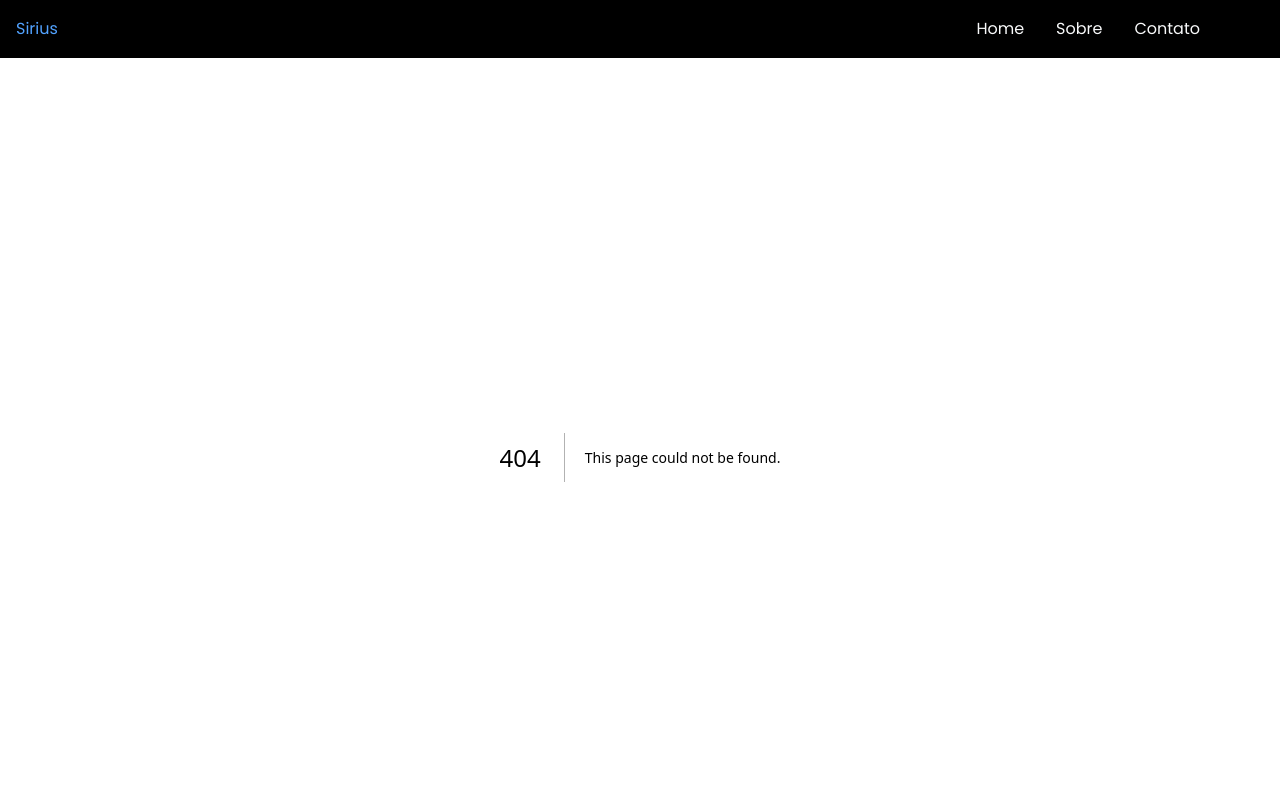
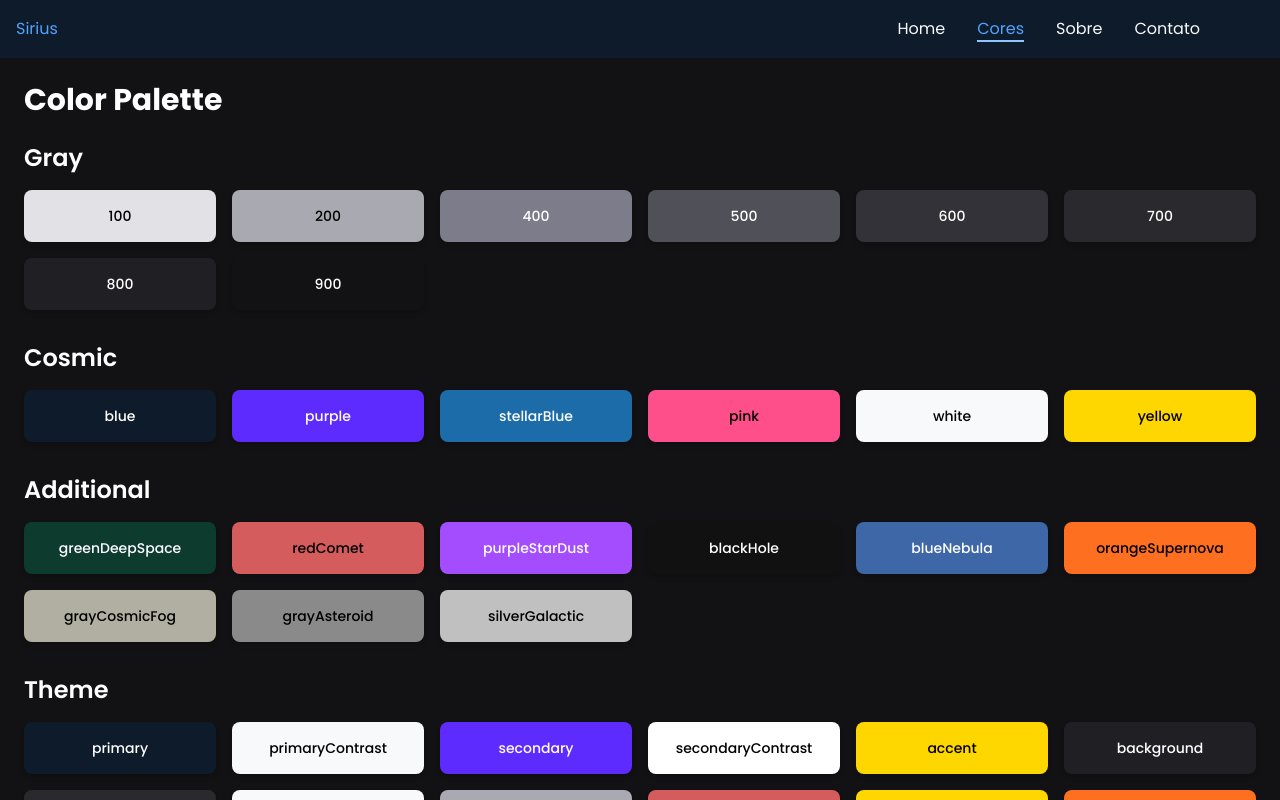
Before and after one commit to Italosm/sirius, a Next.js app: page /colors in a window 1280 px wide. Before the commit this address had no page. Shown: the top 800 px of the page. Built offline with nearby package versions, Linux system fonts and the light colour scheme.

Commit message:
feat: colors page

```diff
--- /dev/null
+++ b/src/app/colors/page.tsx
@@ -0,0 +1,97 @@
+const colors = {
+  gray: {
+    100: '#e1e1e6',
+    200: '#a9a9b2',
+    400: '#7c7c8a',
+    500: '#505059',
+    600: '#323238',
+    700: '#29292e',
+    800: '#202024',
+    900: '#121214',
+  },
+
+  cosmic: {
+    blue: '#0d1b2a',
+    purple: '#5e2bff',
+    stellarBlue: '#1b6ca8',
+    pink: '#ff4f8b',
+    white: '#f8f9fa',
+    yellow: '#ffd700',
+  },
+
+  additional: {
+    greenDeepSpace: '#0d3b2e',
+    redComet: '#d55c5c',
+    purpleStarDust: '#a34dff',
+    blackHole: '#111111',
+    blueNebula: '#3d67a6',
+    orangeSupernova: '#ff6f20',
+    grayCosmicFog: '#b1afa1',
+    grayAsteroid: '#8a8a8a',
+    silverGalactic: '#c0c0c0',
+  },
+
+  theme: {
+    primary: '#0d1b2a',
+    primaryContrast: '#f8f9fa',
+    secondary: '#5e2bff',
+    secondaryContrast: '#ffffff',
+    accent: '#ffd700',
+    background: '#202024',
+    paper: '#29292e',
+    text: '#f8f9fa',
+    textMuted: '#a9a9b2',
+    textError: '#d55c5c',
+    buttonPrimary: '#ffd700',
+    buttonPrimaryHover: '#ff6f20',
+    buttonSecondary: '#5e2bff',
+    buttonSecondaryHover: '#3d67a6',
+    success: '#0d3b2e',
+    warning: '#ff6f20',
+    error: '#d55c5c',
+    border: '#8a8a8a',
+    overlay: 'rgba(0, 0, 0, 0.5)',
+  },
+};
+
+function getTextColor(hex: string) {
+  // Converte a cor hex para RGB
+  const r = parseInt(hex.slice(1, 3), 16);
+  const g = parseInt(hex.slice(3, 5), 16);
+  const b = parseInt(hex.slice(5, 7), 16);
+
+  // Calcula a luminância relativa
+  const luminance = (0.299 * r + 0.587 * g + 0.114 * b) / 255;
+
+  // Define a cor do texto com base na luminância
+  return luminance > 0.5 ? '#000' : '#fff';
+}
+
+export default function ColorsPage() {
+  return (
+    <div className="min-h-screen bg-gray-900 p-6 text-white">
+      <h1 className="mb-6 text-3xl font-bold">Color Palette</h1>
+      {Object.entries(colors).map(([category, shades]) => (
+        <div key={category} className="mb-8">
+          <h2 className="mb-4 text-2xl font-semibold capitalize">{category}</h2>
+          <div className="grid grid-cols-2 gap-4 md:grid-cols-4 lg:grid-cols-6">
+            {Object.entries(shades).map(([name, hex]) => (
+              <div
+                key={name}
+                className="rounded-lg p-4 shadow-md"
+                style={{ backgroundColor: hex }}
+              >
+                <p
+                  className="text-center text-sm font-medium"
+                  style={{ color: getTextColor(hex) }}
+                >
+                  {name}
+                </p>
+              </div>
+            ))}
+          </div>
+        </div>
+      ))}
+    </div>
+  );
+}
--- a/src/app/globals.css
+++ b/src/app/globals.css
@@ -1,41 +1,83 @@
 @import 'tailwindcss';
 
 :root {
-  /* Cores principais */
-  --color-primary: #0d1b2a; /* Azul Cósmico */
-  --color-primary-contrast: #f8f9fa; /* Branco Celestial */
-  --color-secondary: #5e2bff; /* Roxo Nebuloso */
-  --color-secondary-contrast: #ffffff; /* Branco */
-  --color-accent: #ffd700; /* Amarelo Solar */
+  --background: #ffffff;
+  --foreground: #171717;
+}
+
+@theme {
+  --color-white: #ffffff;
+  --color-black: #000;
+
+  --color-gray-100: #e1e1e6;
+  --color-gray-200: #a9a9b2;
+  --color-gray-400: #7c7c8a;
+  --color-gray-500: #505059;
+  --color-gray-600: #323238;
+  --color-gray-700: #29292e;
+  --color-gray-800: #202024;
+  --color-gray-900: #121214;
+
+  /* Cores inspiradas na Via Láctea */
+  --color-blue-cosmic: #0d1b2a; /* Azul Cósmico */
+  --color-purple-nebula: #5e2bff; /* Roxo Nebuloso */
+  --color-blue-stellar: #1b6ca8; /* Azul Estelar */
+  --color-pink-galactic: #ff4f8b; /* Rosa Galáctico */
+  --color-white-celestial: #f8f9fa; /* Branco Celestial */
+  --color-yellow-solar: #ffd700; /* Amarelo Solar */
+
+  /* Cores adicionais */
+  --color-green-deep-space: #0d3b2e; /* Verde Profundo do Espaço */
+  --color-red-comet: #d55c5c; /* Vermelho de Cometa */
+  --color-purple-star-dust: #a34dff; /* Pó de Estrela */
+  --color-black-hole: #111111; /* Preto de Buraco Negro */
+  --color-blue-nebula: #3d67a6; /* Azul Nebuloso */
+  --color-orange-supernova: #ff6f20; /* Laranja Supernova */
+  --color-gray-cosmic-fog: #b1afa1; /* Névoa Cósmica */
+  --color-gray-asteroid: #8a8a8a; /* Cinza de Asteroide */
+  --color-silver-galactic: #c0c0c0; /* Prata Galáctica */
+
+  /* Cores temáticas */
+  --color-primary: var(--color-blue-cosmic);
+  --color-primary-contrast: var(--color-white-celestial);
+  --color-secondary: var(--color-purple-nebula);
+  --color-secondary-contrast: var(--color-white);
+  --color-accent: var(--color-yellow-solar);
 
   /* Cores de fundo */
-  --color-background: #202024; /* Fundo escuro (Gray 800) */
-  --color-paper: #29292e; /* Cor de fundo de papel */
+  --color-background: var(--color-gray-800);
+  --color-paper: var(--color-gray-700);
 
   /* Cores de texto */
-  --color-text: #f8f9fa; /* Branco Celestial */
-  --color-text-muted: #a9a9b2; /* Gray 200 (Texto mais suave) */
-  --color-text-error: #d55c5c; /* Vermelho de Cometa para erro */
+  --color-text: var(--color-white-celestial);
+  --color-text-muted: var(--color-gray-200);
+  --color-text-error: var(--color-red-comet);
 
   /* Cores para botões e interações */
-  --color-button-primary: #ffd700; /* Amarelo Solar */
-  --color-button-primary-hover: #ff6f20; /* Laranja Supernova */
-  --color-button-secondary: #5e2bff; /* Roxo Nebuloso */
-  --color-button-secondary-hover: #3d67a6; /* Azul Nebuloso */
+  --color-button-primary: var(--color-yellow-solar);
+  --color-button-primary-hover: var(--color-orange-supernova);
+  --color-button-secondary: var(--color-purple-nebula);
+  --color-button-secondary-hover: var(--color-blue-nebula);
 
   /* Cores de estado e destaque */
-  --color-success: #0d3b2e; /* Verde Profundo do Espaço */
-  --color-warning: #ff6f20; /* Laranja Supernova */
-  --color-error: #d55c5c; /* Vermelho de Cometa */
+  --color-success: var(--color-green-deep-space);
+  --color-warning: var(--color-orange-supernova);
+  --color-error: var(--color-red-comet);
 
   /* Outras cores */
-  --color-border: #8a8a8a; /* Cinza de Asteroide */
+  --color-border: var(--color-gray-asteroid);
   --color-overlay: rgba(0, 0, 0, 0.5); /* Sobreposição escura */
 }
 
+@media (prefers-color-scheme: dark) {
+  :root {
+    --background: #0a0a0a;
+    --foreground: #ededed;
+  }
+}
+
 body {
-  background-color: var(--color-background);
-  color: var(--color-text);
+  background-color: var(--background);
   font-family: Arial, Helvetica, sans-serif;
   margin: 0;
   padding: 0;
@@ -43,7 +85,6 @@ body {
 }
 
 header {
-  background-color: var(--color-primary);
   color: var(--color-primary-contrast);
   text-align: center;
 }
--- a/src/app/page.tsx
+++ b/src/app/page.tsx
@@ -1,3 +1,3 @@
 export default function Home() {
-  return <div>Home</div>;
+  return <div className="text-gray-cosmic-fog">Home</div>;
 }
--- a/src/components/Navbar/index.tsx
+++ b/src/components/Navbar/index.tsx
@@ -11,6 +11,10 @@ export function Navbar() {
     {
       url: '/',
       label: 'Home',
+    },
+    {
+      url: '/colors',
+      label: 'Cores',
     },
     {
       url: '/about',
@@ -50,7 +54,7 @@ export function Navbar() {
     <header>
       <nav
         ref={navRef}
-        className="flex justify-between bg-black p-4 no-underline"
+        className="bg-primary flex justify-between p-4 no-underline"
       >
         <div onClick={closeMenu}>
           <Link href="/" className="text-blue-400 hover:text-white">
--- a/tailwind.config.ts
+++ /dev/null
@@ -1,38 +0,0 @@
-import type { Config } from 'tailwindcss';
-
-const config: Config = {
-  content: [
-    './src/pages/**/*.{js,ts,jsx,tsx,mdx}',
-    './src/components/**/*.{js,ts,jsx,tsx,mdx}',
-    './src/app/**/*.{js,ts,jsx,tsx,mdx}',
-    './src/sanity/**/*.{js,ts,jsx,tsx,mdx}',
-  ],
-  theme: {
-    extend: {
-      colors: {
-        primary: 'var(--color-secondary)',
-        'primary-contrast': 'var(--color-primary-contrast)',
-        secondary: 'var(--color-secondary)',
-        'secondary-contrast': 'var(--color-secondary-contrast)',
-        accent: 'var(--color-accent)',
-        background: 'var(--color-background)',
-        paper: 'var(--color-paper)',
-        text: 'var(--color-text)',
-        'text-muted': 'var(--color-text-muted)',
-        'text-error': 'var(--color-text-error)',
-        'button-primary': 'var(--color-button-primary)',
-        'button-primary-hover': 'var(--color-button-primary-hover)',
-        'button-secondary': 'var(--color-button-secondary)',
-        'button-secondary-hover': 'var(--color-button-secondary-hover)',
-        success: 'var(--color-success)',
-        warning: 'var(--color-warning)',
-        error: 'var(--color-error)',
-        border: 'var(--color-border)',
-        overlay: 'var(--color-overlay)',
-      },
-    },
-  },
-  plugins: [],
-};
-
-export default config;
```
